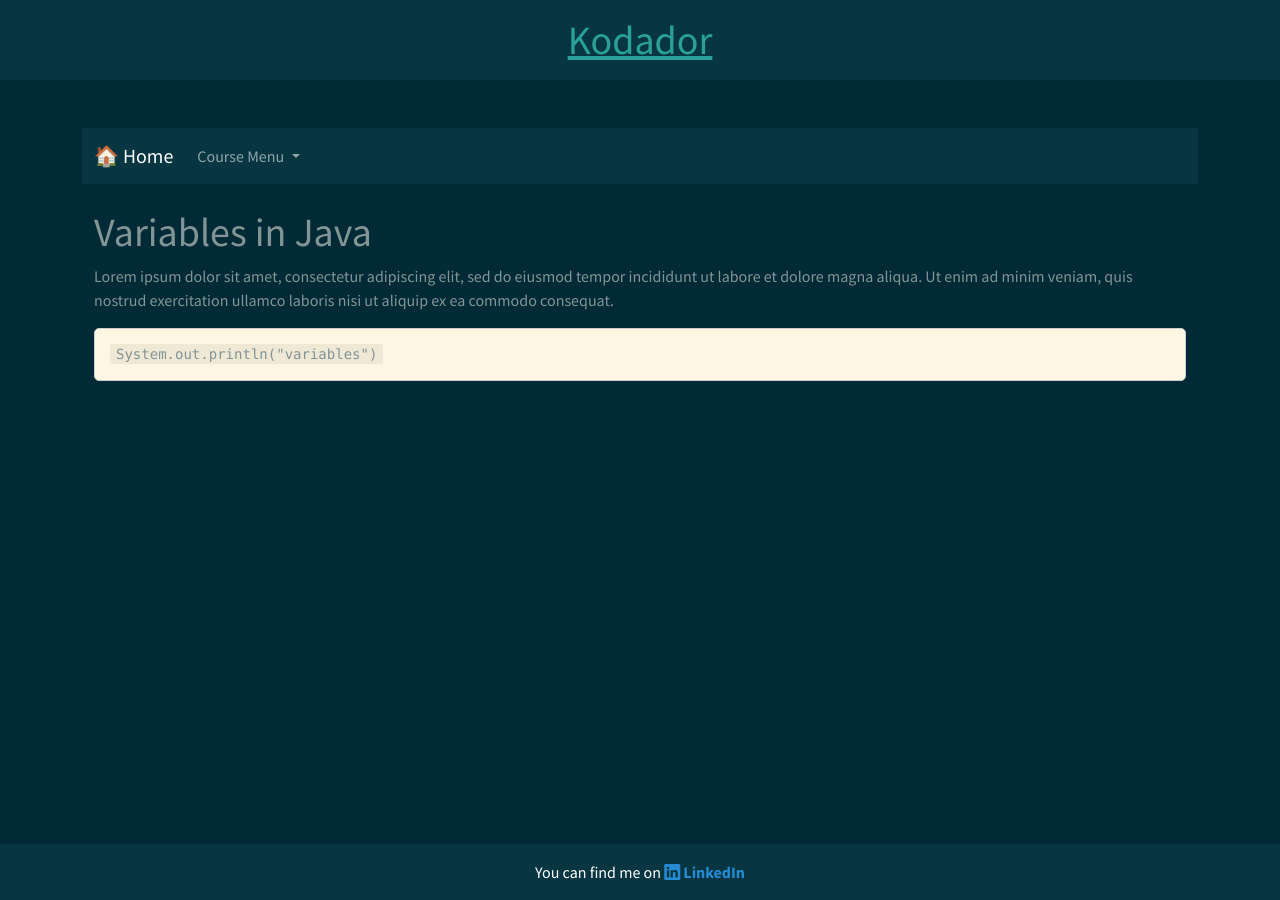
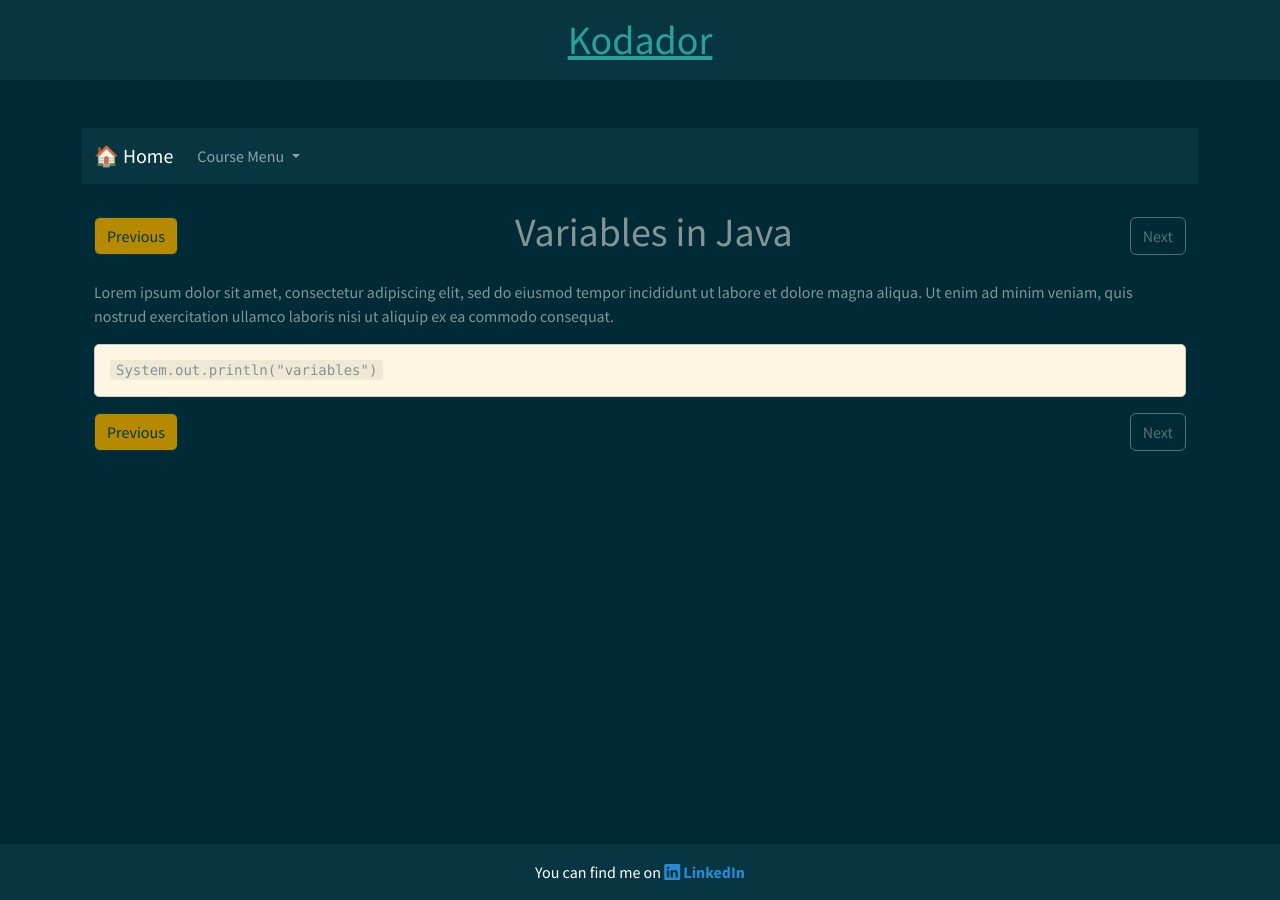
Before and after one commit to pdrum/pdrum.github.io, a Jekyll site: the page built from _courses/java-101/02-variables.md, in a window 1280 px wide. Built offline with Jekyll 4.4.1, drawn with Linux system fonts in a browser that asks for light colours; nearby versions of some CDN libraries.

Commit message:
Add navigation back

```diff
--- a/_layouts/course.html
+++ b/_layouts/course.html
@@ -42,10 +42,46 @@ layout: default
     </div>
 </nav>
 
-<!-- Main Course Content -->
+<!-- Navigation Arrows (Top) -->
 <div class="container mt-4">
-    <h1>{{ page.title }}</h1>
+    <div class="d-flex justify-content-between align-items-center my-3">
+        <!-- Previous Page -->
+        {% if page.previous_page %}
+        <a href="{{ page.previous_page }}" class="btn btn-outline-dark btn-primary">Previous</a>
+        {% else %}
+        <button class="btn btn-outline-secondary disabled">Previous</button>
+        {% endif %}
+
+        <!-- Course Title -->
+        <h1 class="text-center flex-grow-1">{{ page.title }}</h1>
+
+        <!-- Next Page -->
+        {% if page.next_page %}
+        <a href="{{ page.next_page }}" class="btn btn-outline-dark btn-primary">Next</a>
+        {% else %}
+        <button class="btn btn-outline-secondary disabled">Next</button>
+        {% endif %}
+    </div>
+
+    <!-- Course Content -->
     <div class="lesson-content">
         {{ content }}
     </div>
+
+    <!-- Navigation Arrows (Bottom) -->
+    <div class="d-flex justify-content-between align-items-center my-3">
+        <!-- Previous Page -->
+        {% if page.previous_page %}
+        <a href="{{ page.previous_page }}" class="btn btn-outline-dark btn-primary">Previous</a>
+        {% else %}
+        <button class="btn btn-outline-secondary disabled">Previous</button>
+        {% endif %}
+
+        <!-- Next Page -->
+        {% if page.next_page %}
+        <a href="{{ page.next_page }}" class="btn btn-outline-dark btn-primary">Next</a>
+        {% else %}
+        <button class="btn btn-outline-secondary disabled">Next</button>
+        {% endif %}
+    </div>
 </div>
```
